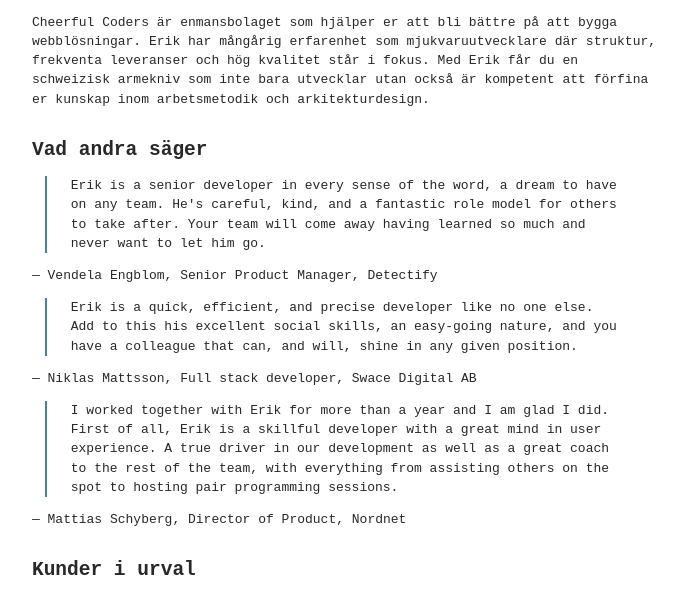
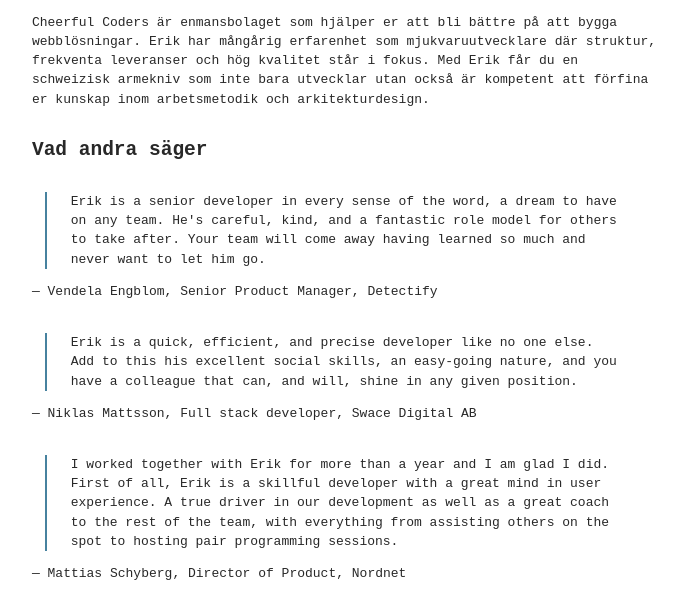
Before and after one commit to gish/cheerfulcoders-tithon, a plain HTML site: page index.html in a window 1280 px wide. Shown: the part 191-797 px from the top of the page, without its empty margins (296-980 px from the left). Drawn offline with Linux system fonts and the light colour scheme.

Commit message:
fix blockquote margins

```diff
--- a/index.html
+++ b/index.html
@@ -52,7 +52,7 @@
 
       blockquote {
         border-left: 2px solid var(--color-accent);
-        margin: 0 0.8rem;
+        margin: 2rem 0.8rem 0;
         padding: 0 1.5rem;
       }
 
```
